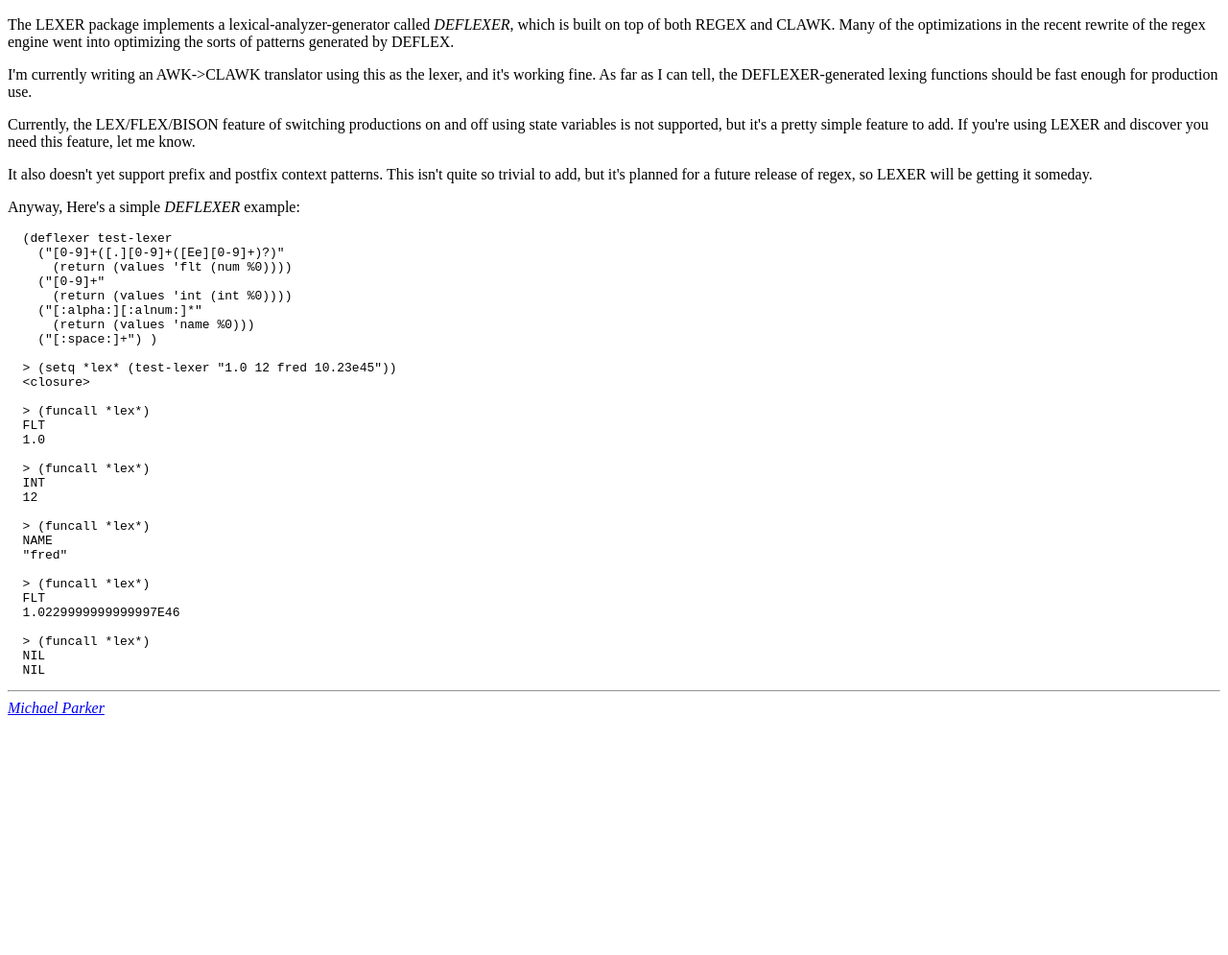
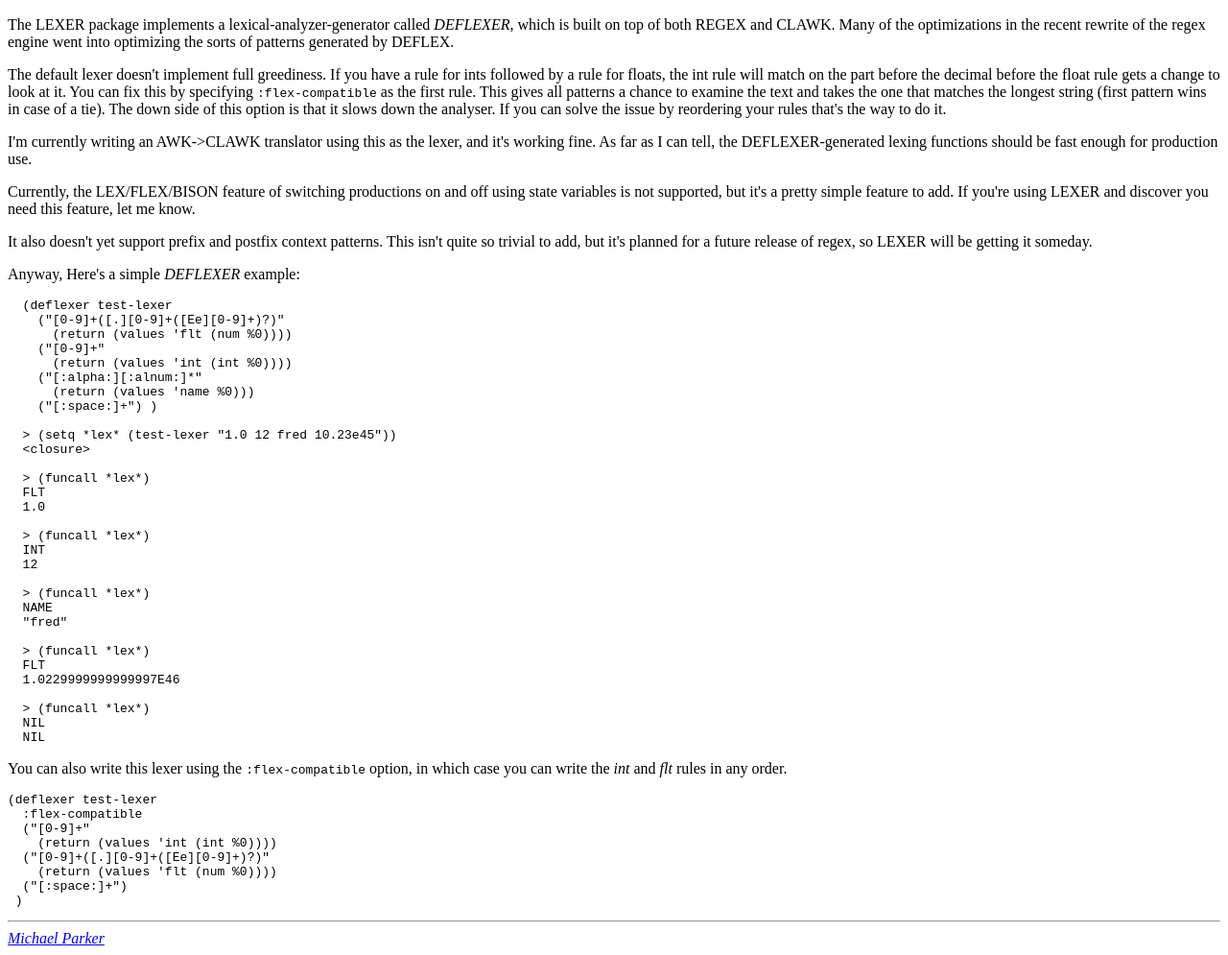
Before and after one commit to Munksgaard/lispbuilder, a plain HTML site: page lispbuilder-lexer/index.html in a window 1280 px wide. Shown: the part 76-1071 px from the top of the page at 96% size. Before the commit the page ends 831 px from the top, so only its background shows below. Drawn offline with Linux system fonts and the light colour scheme.

Commit message:
:flex-compatible added

```diff
--- a/lispbuilder-lexer/index.html
+++ b/lispbuilder-lexer/index.html
@@ -16,6 +16,8 @@
           REGEX and CLAWK.  Many of the optimizations in the recent
           rewrite of the regex engine went into optimizing the sorts
           of patterns generated by DEFLEX.</p>
+
+          <p>The default lexer doesn't implement full greediness.  If you have a rule for ints followed by a rule for floats, the int rule will match on the part before the decimal before the float rule gets a change to look at it.  You can fix this by specifying <code>:flex-compatible</code> as the first rule.  This gives all patterns a chance to examine the text and takes the one that matches the longest string (first pattern wins in case of a tie).  The down side of this option is that it slows down the analyser.  If you can solve the issue by reordering your rules that's the way to do it.</p>
 
           <p>I'm currently writing an AWK->CLAWK translator using this
           as the lexer, and it's working fine.  As far as I can tell,
@@ -69,6 +71,20 @@
   NIL
 </pre></code>
 
+<p>
+You can also write this lexer using the <code>:flex-compatible</code> option, in which case you can write the <em>int</em> and <em>flt</em> rules in any order.
+</p>
+<code><pre>
+(deflexer test-lexer
+  :flex-compatible
+  ("[0-9]+"
+    (return (values 'int (int %0))))
+  ("[0-9]+([.][0-9]+([Ee][0-9]+)?)"
+    (return (values 'flt (num %0))))
+  ("[:space:]+")
+ )
+</pre></code>
+
     <hr>
     <address><a href="mailto:mparker762@hotmail.com">Michael Parker</a></address>
   </body>
```
Also changed, not shown: 2 other files.
